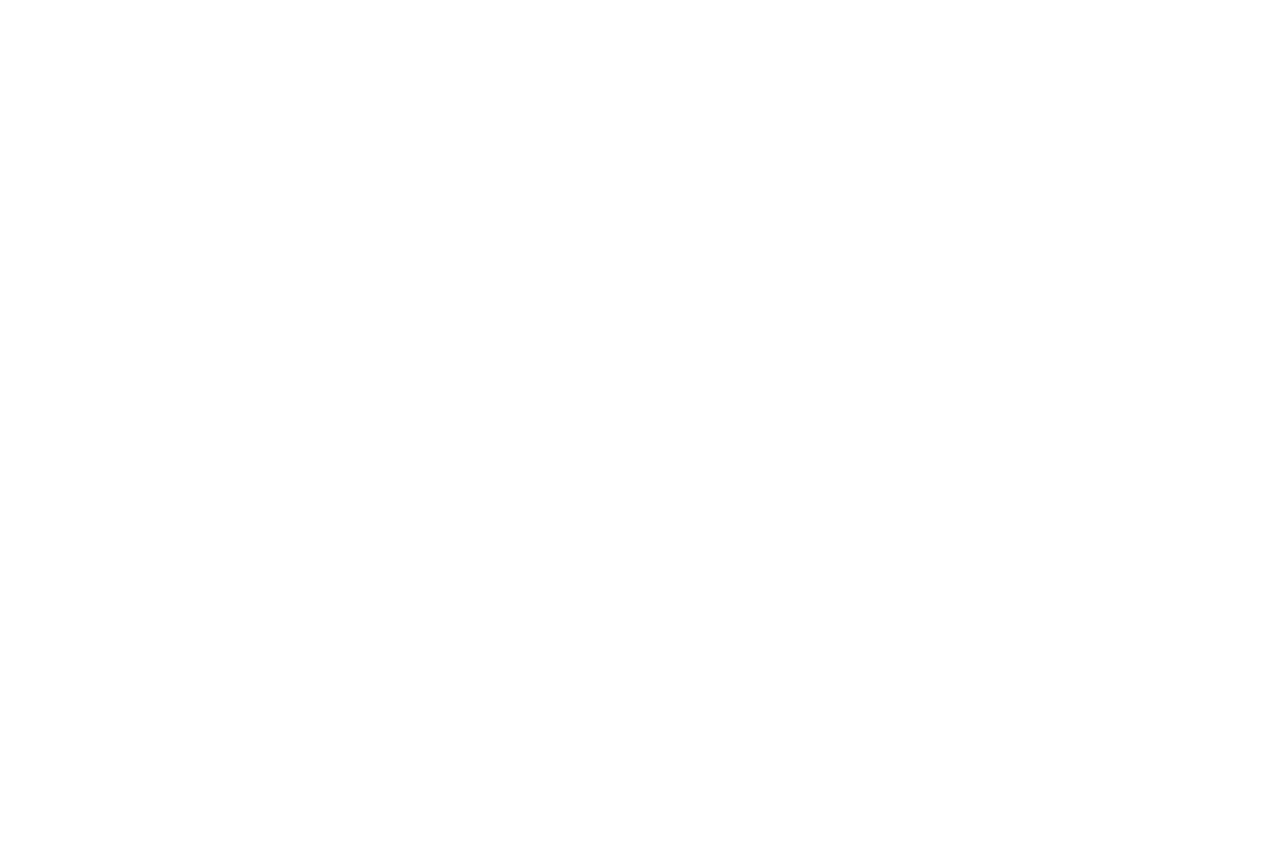
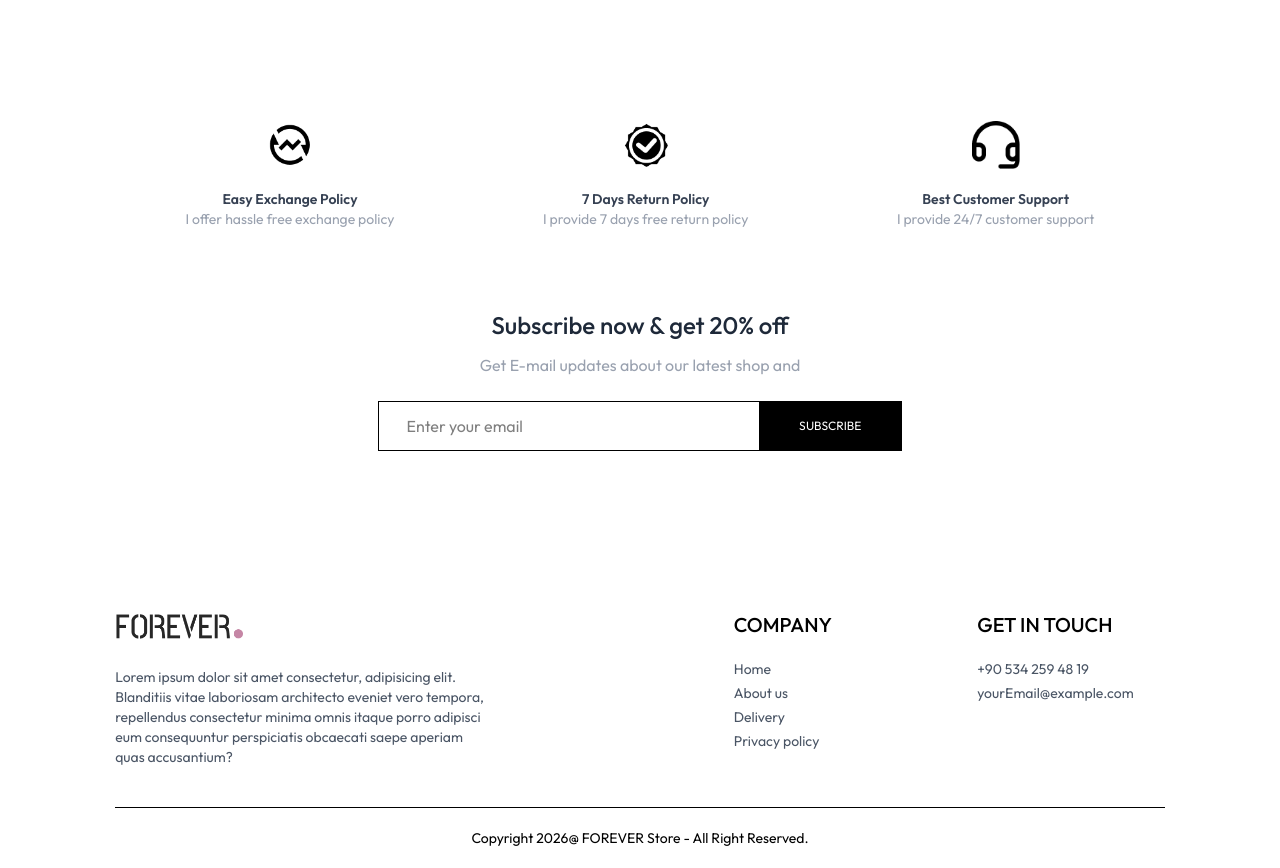
Before and after one commit to Faisal-M-S-Abu-Zakari/Ecommerce-App, a React (Vite) app in the folder frontend/: page / in a window 1280 px wide. Shown: the part 1788-2656 px from the top of the page. Before the commit the page ends 1829 px from the top, so only its background shows below. Built offline with nearby package versions, Linux system fonts and the light colour scheme.

Commit message:
Complete the Landing Page : 1- add the policy section . 2- add the news letter box 3- add footer section

```diff
--- a/frontend/src/App.jsx
+++ b/frontend/src/App.jsx
@@ -9,6 +9,7 @@
 import Login from "./pages/Login";
 import PlaceOrder from "./pages/PlaceOrder";
 import NavBar from "./components/NavBar";
+import Footer from "./components/Footer";
 
 const App = () => {
   // here i provided the padding x for differents sizes of the screen
@@ -27,6 +28,7 @@
         <Route path="/place-order" element={<PlaceOrder />} />
         <Route path="/orders" element={<Orders />} />
       </Routes>
+      <Footer />
     </div>
   );
 };
--- /dev/null
+++ b/frontend/src/components/Footer.jsx
@@ -0,0 +1,43 @@
+import { assets } from "./../assets/assets";
+
+const Footer = () => {
+  return (
+    <div>
+      <div className="flex flex-col gap-14 sm:grid grid-cols-[3fr_1fr_1fr] my-10 mt-40 text-sm">
+        <div>
+          <img src={assets.logo} className="mb-5 w-32" alt="" />
+          <p className="w-full md:w-2/3 text-gray-600">
+            Lorem ipsum dolor sit amet consectetur, adipisicing elit. Blanditiis
+            vitae laboriosam architecto eveniet vero tempora, repellendus
+            consectetur minima omnis itaque porro adipisci eum consequuntur
+            perspiciatis obcaecati saepe aperiam quas accusantium?
+          </p>
+        </div>
+        <div>
+          <p className="mb-5 font-medium text-xl">COMPANY</p>
+          <ul className="flex flex-col gap-1 text-gray-600">
+            <li>Home</li>
+            <li>About us</li>
+            <li>Delivery</li>
+            <li>Privacy policy</li>
+          </ul>
+        </div>
+        <div>
+          <p className="mb-5 font-medium text-xl">GET IN TOUCH</p>
+          <ul className="flex flex-col gap-1 text-gray-600">
+            <li>+90 534 259 48 19</li>
+            <li>yourEmail@example.com</li>
+          </ul>
+        </div>
+      </div>
+      <div>
+        <hr />
+        <p className="py-5 text-sm text-center">
+          Copyright 2026@ FOREVER Store - All Right Reserved.
+        </p>
+      </div>
+    </div>
+  );
+};
+
+export default Footer;
--- /dev/null
+++ b/frontend/src/components/NewsLetterBox.jsx
@@ -0,0 +1,36 @@
+const NewsLetterBox = () => {
+  const onSubmitHandler = (event) => {
+    event.preventDefault();
+  };
+
+  return (
+    <div className="text-center">
+      <p className="font-medium text-gray-800 text-2xl">
+        Subscribe now & get 20% off
+      </p>
+      <p className="mt-3 text-gray-400">
+        Get E-mail updates about our latest shop and
+      </p>
+
+      <form
+        onSubmit={onSubmitHandler}
+        className="flex items-center gap-3 mx-auto my-6 pl-3 border w-full sm:w-1/2"
+      >
+        <input
+          className="flex-1 px-4 outline-none w-full"
+          type="email"
+          placeholder="Enter your email"
+          required
+        />
+        <button
+          type="submit"
+          className="bg-black px-10 py-4 text-white text-xs"
+        >
+          SUBSCRIBE
+        </button>
+      </form>
+    </div>
+  );
+};
+
+export default NewsLetterBox;
--- /dev/null
+++ b/frontend/src/components/OurPolicy.jsx
@@ -0,0 +1,25 @@
+import { assets } from "../assets/assets";
+
+const OurPolicy = () => {
+  return (
+    <div className="flex sm:flex-row flex-col justify-around gap-12 sm:gap-2 py-20 text-gray-700 text-xs sm:text-sm md-text-base text-center">
+      <div>
+        <img src={assets.exchange_icon} className="m-auto mb-5 w-12" alt="" />
+        <p className="font-semibold">Easy Exchange Policy</p>
+        <p className="text-gray-400">I offer hassle free exchange policy</p>
+      </div>
+      <div>
+        <img src={assets.quality_icon} className="m-auto mb-5 w-12" alt="" />
+        <p className="font-semibold">7 Days Return Policy</p>
+        <p className="text-gray-400">I provide 7 days free return policy</p>
+      </div>
+      <div>
+        <img src={assets.support_img} className="m-auto mb-5 w-12" alt="" />
+        <p className="font-semibold">Best Customer Support</p>
+        <p className="text-gray-400">I provide 24/7 customer support</p>
+      </div>
+    </div>
+  );
+};
+
+export default OurPolicy;
--- a/frontend/src/pages/Home.jsx
+++ b/frontend/src/pages/Home.jsx
@@ -1,6 +1,8 @@
 import BestSeller from "../components/BestSeller";
 import Hero from "../components/Hero";
 import LatestCollection from "../components/LatestCollection";
+import NewsLetterBox from "../components/NewsLetterBox";
+import OurPolicy from "../components/OurPolicy";
 
 const Home = () => {
   return (
@@ -8,6 +10,8 @@
       <Hero />
       <LatestCollection />
       <BestSeller />
+      <OurPolicy />
+      <NewsLetterBox />
     </div>
   );
 };
```
